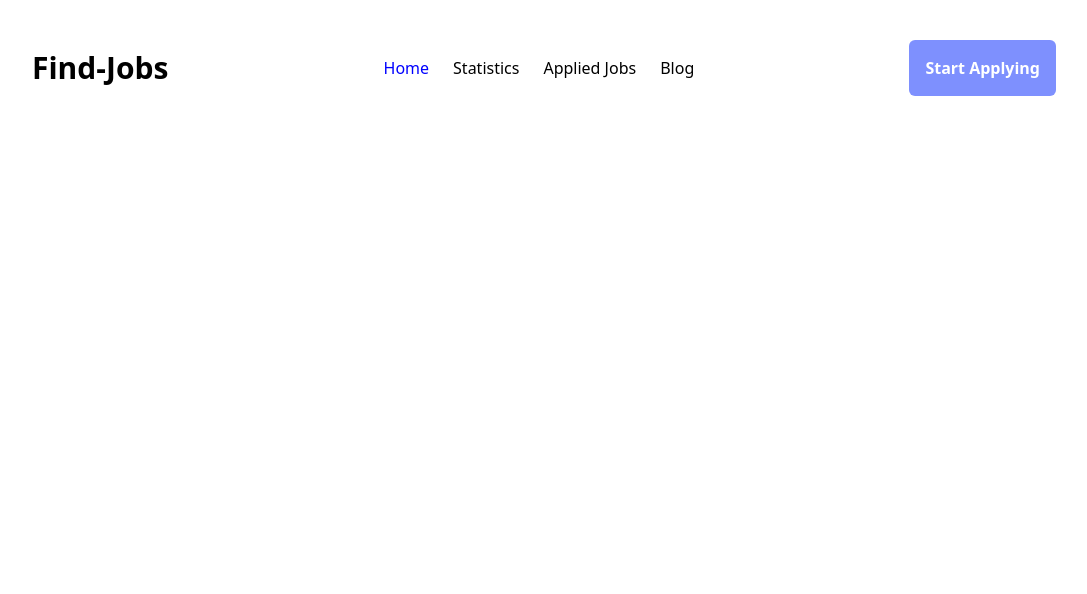
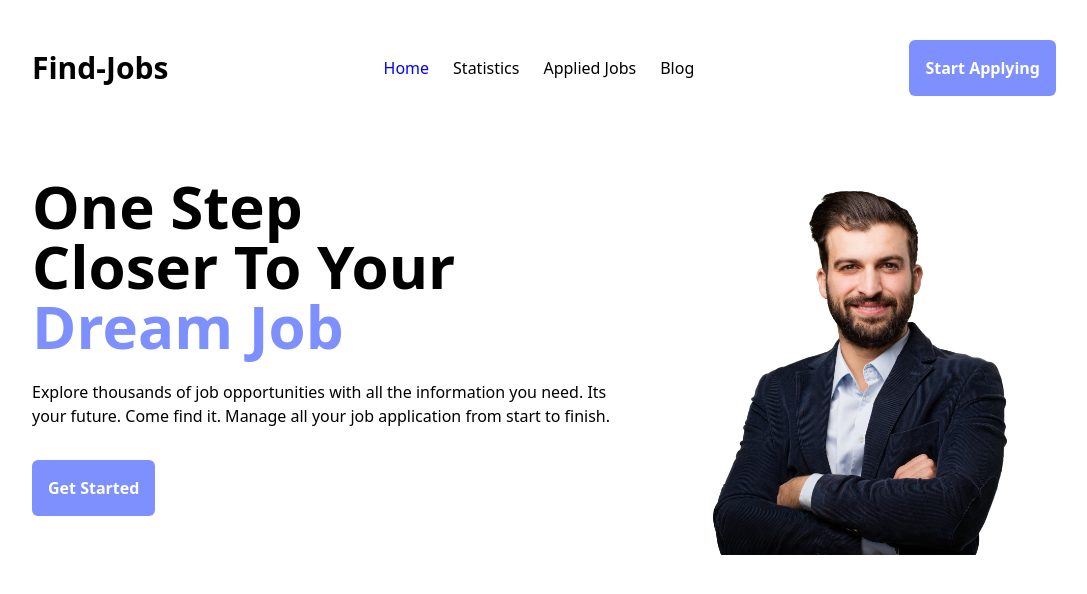
Before and after one commit to Sobuj54/module-57-assignment-9, a React (Vite) app: page / in a window 1280 px wide. Shown: the top 594 px of the page, without its empty margins (96-1183 px from the left). Built offline with nearby package versions, Linux system fonts and the light colour scheme.

Commit message:
completed section containing user image

```diff
--- a/src/components/Header/Header.jsx
+++ b/src/components/Header/Header.jsx
@@ -5,13 +5,13 @@ const Header = () => {
   return (
     <div className="md:flex justify-between items-center w-4/5 mx-auto mt-10">
       <h4 className="text-3xl font-semibold">Find-Jobs</h4>
-      <nav className="flex gap-6">
+      <nav className="flex gap-6 mt-4 md:mt-0">
         <ActiveLink to="/">Home</ActiveLink>
         <ActiveLink to="/statistics">Statistics</ActiveLink>
         <ActiveLink to="/jobs">Applied Jobs</ActiveLink>
         <ActiveLink to="/blog">Blog</ActiveLink>
       </nav>
-      <button className="p-4 bg-[#7E90FE] text-white font-semibold rounded-md">
+      <button className="p-4 bg-[#7E90FE] text-white font-semibold rounded-md mt-4 md:mt-0">
         Start Applying
       </button>
     </div>
--- a/src/components/Home/Home.jsx
+++ b/src/components/Home/Home.jsx
@@ -1,10 +1,12 @@
 import React from "react";
 import Header from "../Header/Header";
+import User from "../User/User";
 
 const Home = () => {
   return (
     <div>
       <Header></Header>
+      <User></User>
     </div>
   );
 };
--- /dev/null
+++ b/src/components/User/User.jsx
@@ -0,0 +1,32 @@
+import React from "react";
+
+const User = () => {
+  return (
+    <div className="md:flex gap-5 w-4/5 mx-auto mt-10 md:mt-20">
+      <div>
+        <h3 className="text-6xl font-bold">
+          One Step
+          <br /> Closer To Your
+          <br />
+          <span className="text-[#7E90FE]">Dream Job</span>
+        </h3>
+        <p className="mt-6">
+          Explore thousands of job opportunities with all the information you
+          need. Its your future. Come find it. Manage all your job application
+          from start to finish.
+        </p>
+        <button className="p-4 bg-[#7E90FE] text-white font-semibold rounded-md mt-8">
+          Get Started
+        </button>
+      </div>
+      <div className="mt-5 md:mt-0">
+        <img
+          src="../../../public/userImg/1c745d5dd67771ef57a63c2890a0bd03b150e417e663d4efb8bd34ed529f3f96.png"
+          alt=""
+        />
+      </div>
+    </div>
+  );
+};
+
+export default User;
```
Also changed, not shown: public/userImg/1c745d5dd67771ef57a63c2890a0bd03b150e417e663d4efb8bd34ed529f3f96.png (added).
